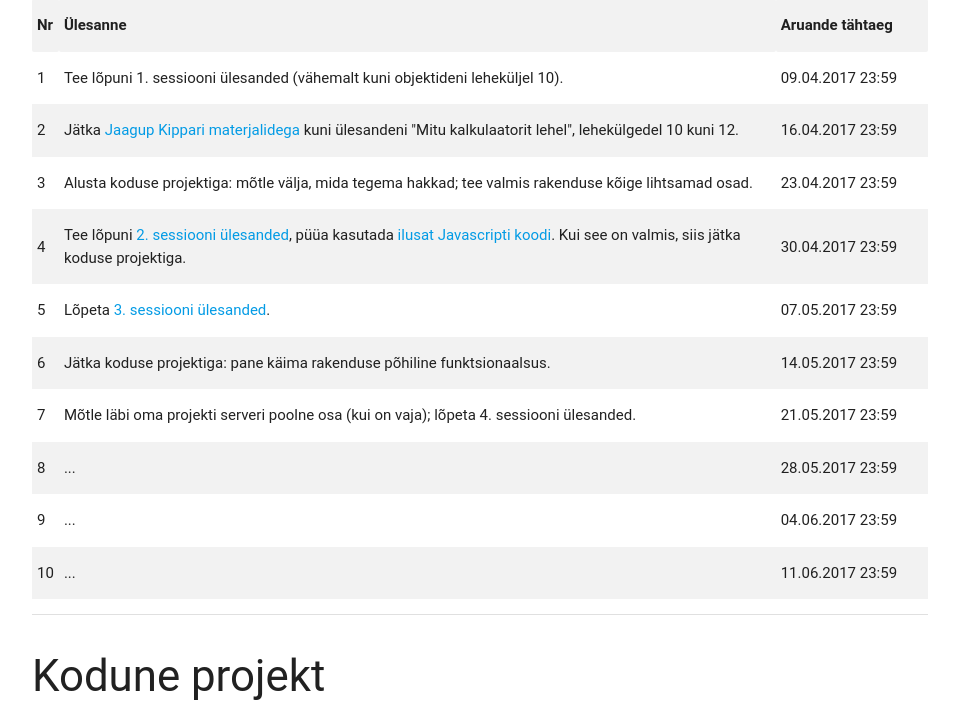
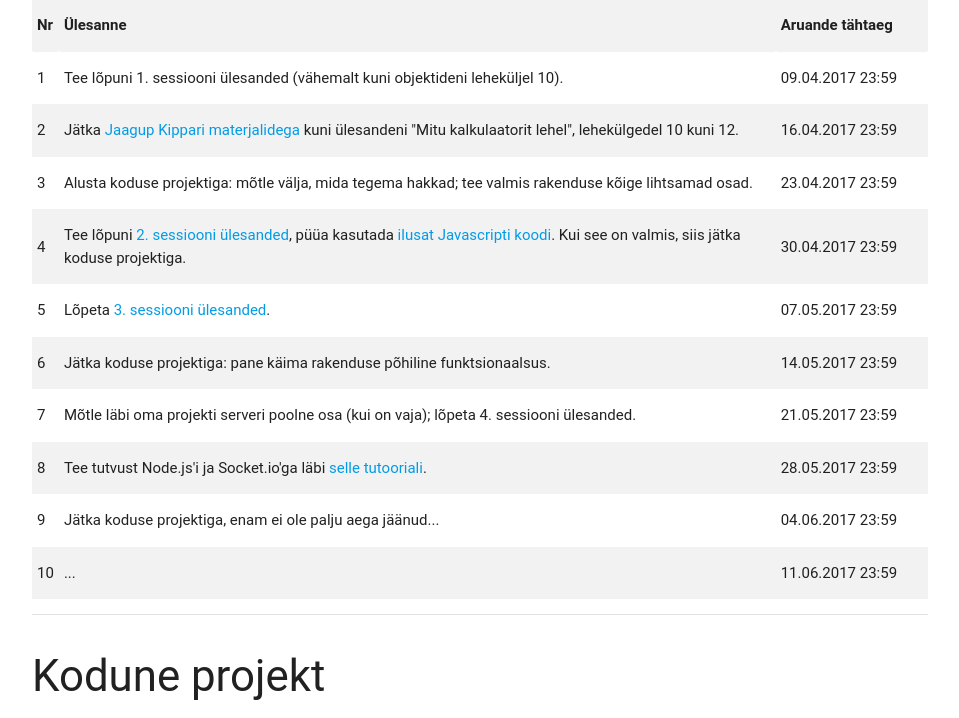
Before and after one commit to mangus/hki5002, a PHP site: page / in a window 1280 px wide. Shown: the part 648-1366 px from the top of the page, without its empty margins (160-1119 px from the left). Run offline with PHP 8.4, Linux system fonts and the light colour scheme; some web fonts are replaced.

Commit message:
Uued kodused

```diff
--- a/index.php
+++ b/index.php
@@ -98,12 +98,12 @@
             </tr>
             <tr>
                 <td>8</td>
-                <td>...</td>
+                <td>Tee tutvust Node.js'i ja Socket.io'ga läbi <a href="https://socket.io/get-started/chat/">selle tutooriali</a>.</td>
                 <td>28.05.2017 23:59</td>
             </tr>
             <tr>
                 <td>9</td>
-                <td>...</td>
+                <td>Jätka koduse projektiga, enam ei ole palju aega jäänud...</td>
                 <td>04.06.2017 23:59</td>
             </tr>
             <tr>
```
